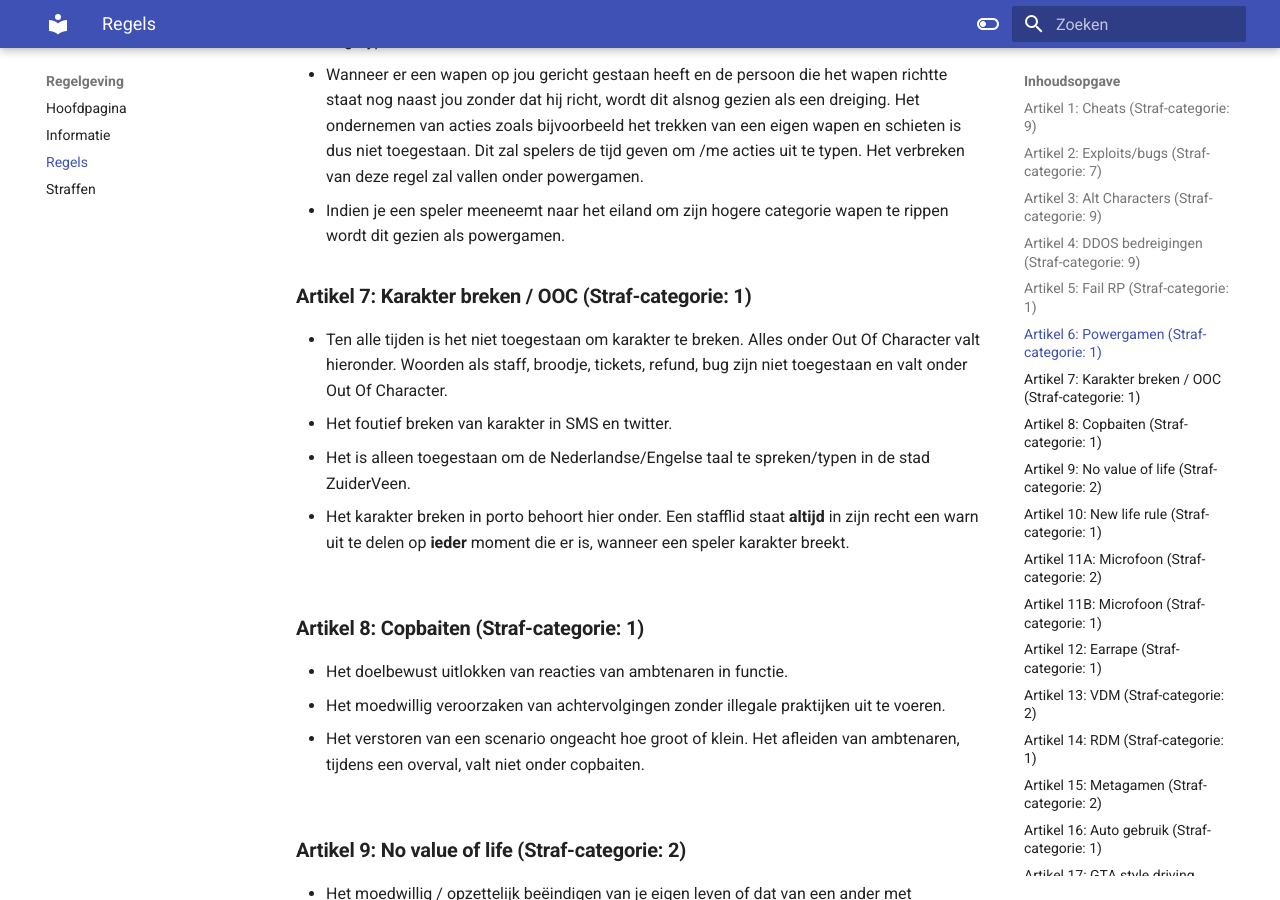
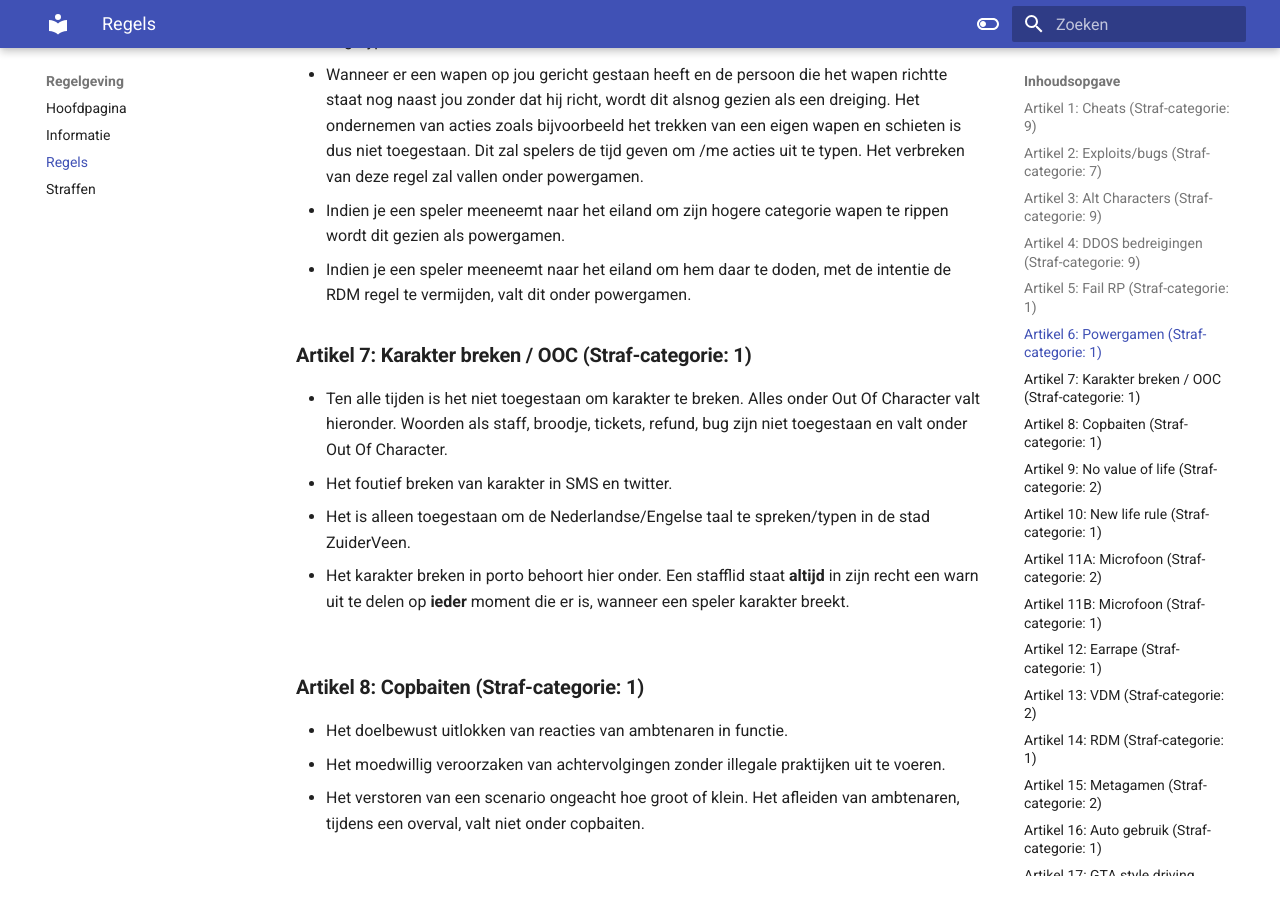
Before and after one commit to ZuiderVeenRP/apv, an MkDocs documentation site: the page built from docs/algemeen.md, in a window 1280 px wide and 900 px high, scrolled down 1725 px. Built offline with MkDocs 1.6.1 and Material for MkDocs 9.7.7, drawn with Linux system fonts in a browser that asks for light colours; comment, search, counter and statistics services are not loaded.

Commit message:
Update algemeen.md

```diff
--- a/docs/algemeen.md
+++ b/docs/algemeen.md
@@ -45,6 +45,7 @@
    - Het keybinden of klaarzetten van teksten in /me is niet toegestaan, de handelingen dienen uitgetypt te worden.</br>
    - Wanneer er een wapen op jou gericht gestaan heeft en de persoon die het wapen richtte staat nog naast jou zonder dat hij richt, wordt dit alsnog gezien als een dreiging. Het ondernemen van acties zoals bijvoorbeeld het trekken van een eigen wapen en schieten is dus niet toegestaan. Dit zal spelers de tijd geven om /me acties uit te typen. Het verbreken van deze regel zal vallen onder powergamen.</br>
    - Indien je een speler meeneemt naar het eiland om zijn hogere categorie wapen te rippen wordt dit gezien als powergamen.
+   - Indien je een speler meeneemt naar het eiland om hem daar te doden, met de intentie de RDM regel te vermijden, valt dit onder powergamen.
 </br>
 
 ### **Artikel 7: Karakter breken / OOC**			**(Straf-categorie: 1)**
```
